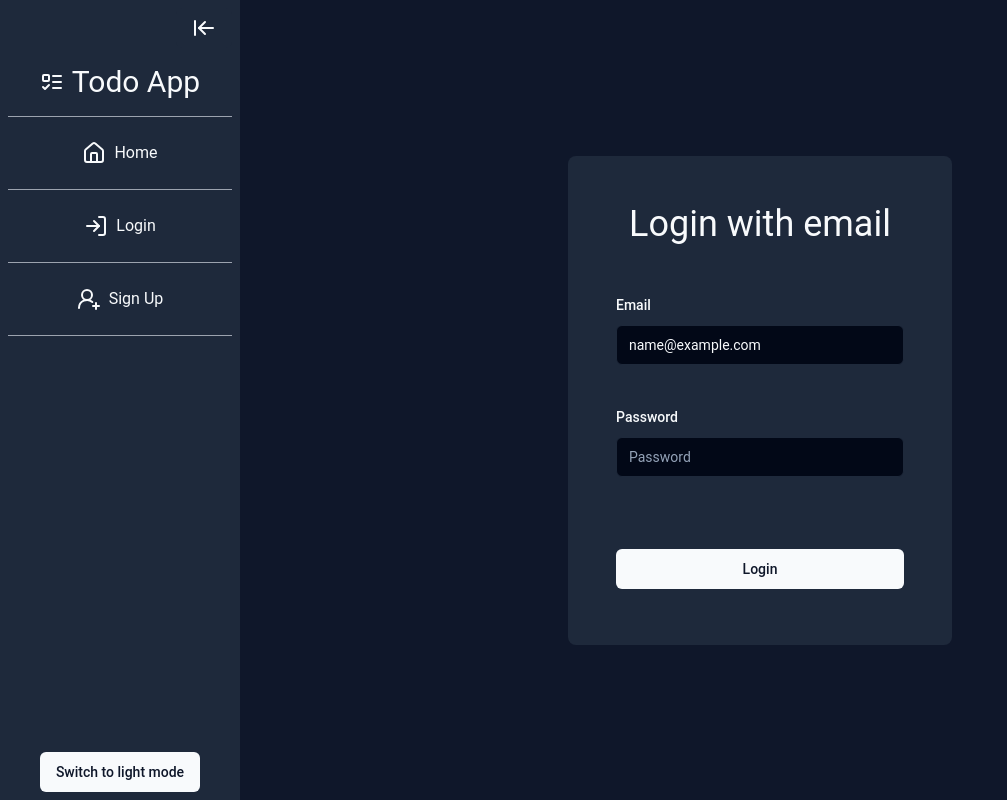
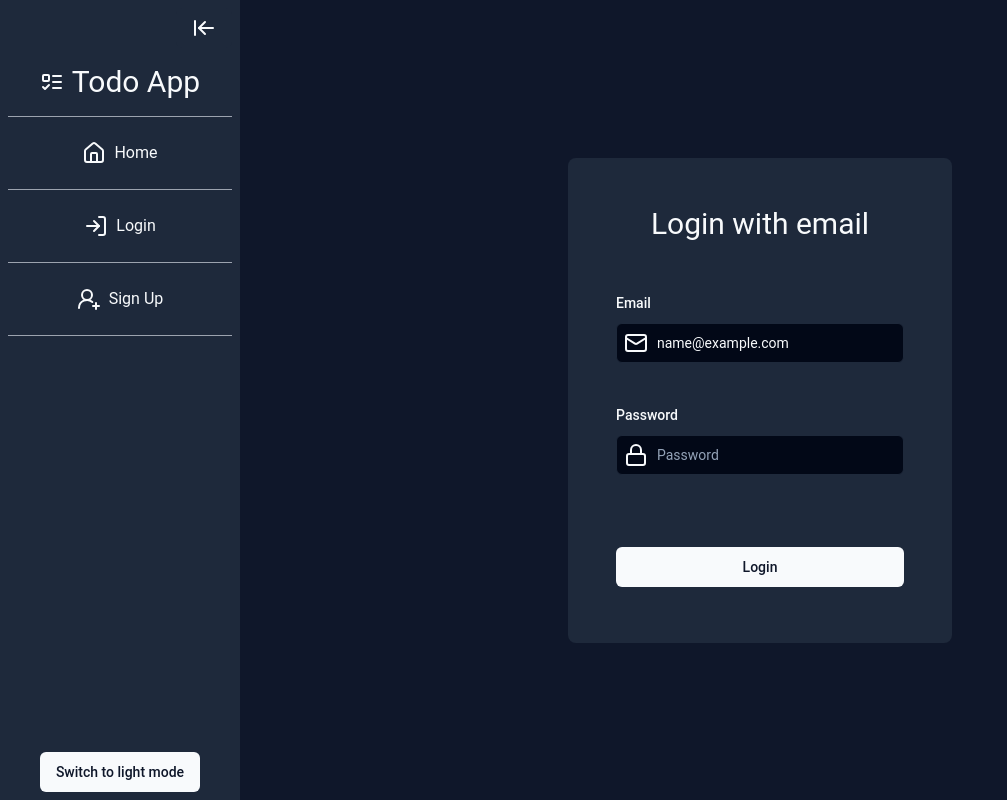
Before and after one commit to Koodailijat/TodoApp, a React (Vite) app in the folder frontend/: page /login in a window 1280 px wide. Both pictures are taken after typing "name@example.com" into the empty fields and a click on the button "Continue". Shown: the whole page, without its empty margins (0-1007 px from the left). Built offline with nearby package versions, Linux system fonts and the light colour scheme.

Commit message:
tests and icon location modified

```diff
--- a/frontend/src/components/iconfield/IconField.tsx
+++ b/frontend/src/components/iconfield/IconField.tsx
@@ -11,7 +11,7 @@ const IconField = React.forwardRef<HTMLInputElement, InputProps>(
     ({ className, type, icon, ...props }, ref) => {
         return (
             <div className="relative">
-                <div className="absolute left-2 top-1/2 size-5 -translate-y-1/2">
+                <div className="absolute left-2 top-1/2 size-5 -translate-y-3">
                     {icon}
                 </div>
                 <input
--- a/frontend/src/components/textfield/TextField.tsx
+++ /dev/null
@@ -1,11 +0,0 @@
-import React, { ReactNode } from 'react';
-import { Input } from '@/components/ui/input.tsx';
-
-interface TextFieldProps
-    extends React.ComponentPropsWithoutRef<typeof Input.propTypes> {
-    isDisabled: boolean;
-}
-
-export default function TextField({ ...props }: TextFieldProps) {
-    return <Input {...props} />;
-}
--- a/frontend/src/routes/login/Login.tsx
+++ b/frontend/src/routes/login/Login.tsx
@@ -16,6 +16,8 @@ import {
     FormMessage,
 } from '@/components/ui/form.tsx';
 import { emailSchema } from '@/lib/schemas/userFormSchema.ts';
+import { Mail } from 'lucide-react';
+import { IconField } from '@/components/iconfield/IconField.tsx';
 
 export default function Login() {
     const [email] = useState<string>('');
@@ -57,7 +59,9 @@ export default function Login() {
                                     <FormItem className="max-h-28 min-h-28 w-full pb-4">
                                         <FormLabel>Email</FormLabel>
                                         <FormControl>
-                                            <Input
+                                            <IconField
+                                                icon={<Mail />}
+                                                type="email"
                                                 placeholder="Email"
                                                 {...field}
                                             />
--- a/frontend/src/routes/login/loginemail/LoginEmail.tsx
+++ b/frontend/src/routes/login/loginemail/LoginEmail.tsx
@@ -3,9 +3,9 @@ import { useLocation } from 'react-router-dom';
 import { useForm } from 'react-hook-form';
 import { z } from 'zod';
 import { zodResolver } from '@hookform/resolvers/zod';
+import { Lock, Mail } from 'lucide-react';
 import PageView from '@/components/views/PageView.tsx';
 import { Button } from '@/components/ui/button.tsx';
-import { Input } from '@/components/ui/input.tsx';
 import { Separator } from '@/components/ui/separator.tsx';
 import { loginEmailSchema } from '@/lib/schemas/userFormSchema.ts';
 import {
@@ -16,6 +16,7 @@ import {
     FormLabel,
     FormMessage,
 } from '@/components/ui/form.tsx';
+import { IconField } from '@/components/iconfield/IconField.tsx';
 
 export default function LoginEmail() {
     const enteredEmail = useLocation().state.values.email;
@@ -31,8 +32,10 @@ export default function LoginEmail() {
         },
     });
 
+    // @ts-expect-error not implemented yet
+    // eslint-disable-next-line @typescript-eslint/no-unused-vars
     function onSubmit(values: z.infer<typeof formSchema>) {
-        console.log('LOGIN', values);
+        // Send login
     }
 
     return (
@@ -40,7 +43,7 @@ export default function LoginEmail() {
             <div className="flex size-full items-center justify-center">
                 <div className="flex w-96 flex-col items-center justify-center gap-6 rounded-lg bg-secondary p-12">
                     <div className="h-full">
-                        <h1 className="text-4xl">Login with email</h1>
+                        <h1 className="text-3xl">Login with email</h1>
                     </div>
                     <Separator className="bg-border" />
                     <Form {...loginForm}>
@@ -55,7 +58,9 @@ export default function LoginEmail() {
                                         <FormItem className="max-h-28 min-h-28 w-full">
                                             <FormLabel>Email</FormLabel>
                                             <FormControl>
-                                                <Input
+                                                <IconField
+                                                    icon={<Mail />}
+                                                    type="email"
                                                     placeholder="Email"
                                                     {...field}
                                                 />
@@ -71,7 +76,8 @@ export default function LoginEmail() {
                                         <FormItem className="max-h-28 min-h-28 w-full">
                                             <FormLabel>Password</FormLabel>
                                             <FormControl>
-                                                <Input
+                                                <IconField
+                                                    icon={<Lock />}
                                                     type="password"
                                                     placeholder="Password"
                                                     {...field}
--- a/frontend/src/routes/register/SignUp.tsx
+++ b/frontend/src/routes/register/SignUp.tsx
@@ -31,8 +31,10 @@ export default function SignUp() {
         },
     });
 
+    // @ts-expect-error not implemented yet
+    // eslint-disable-next-line @typescript-eslint/no-unused-vars
     function onSubmit(values: z.infer<typeof formSchema>) {
-        console.log('SIGNUP', values);
+        // Send signup
     }
 
     return (
@@ -77,7 +79,7 @@ export default function SignUp() {
                                                 <FormControl>
                                                     <IconField
                                                         icon={<User />}
-                                                        placeholder="First name"
+                                                        placeholder="Last name"
                                                         {...field}
                                                     />
                                                 </FormControl>
```
Also changed, not shown: 1 other file (tests, documents, lock files or other folders).
